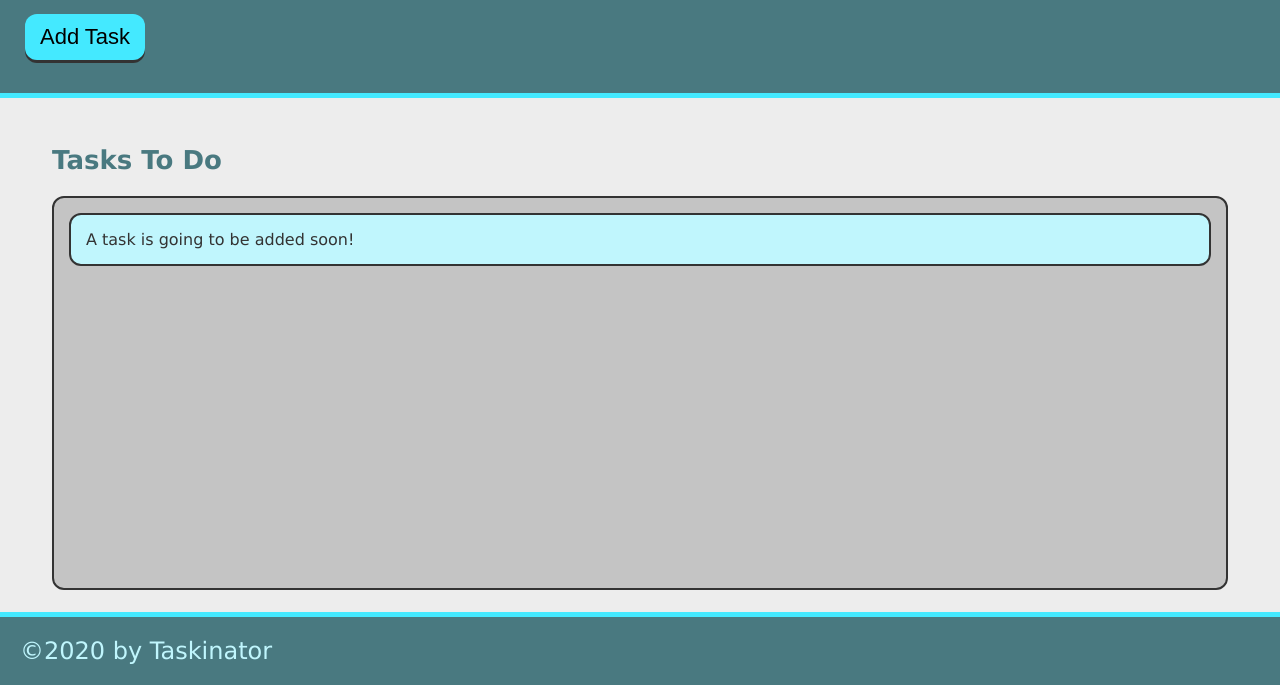
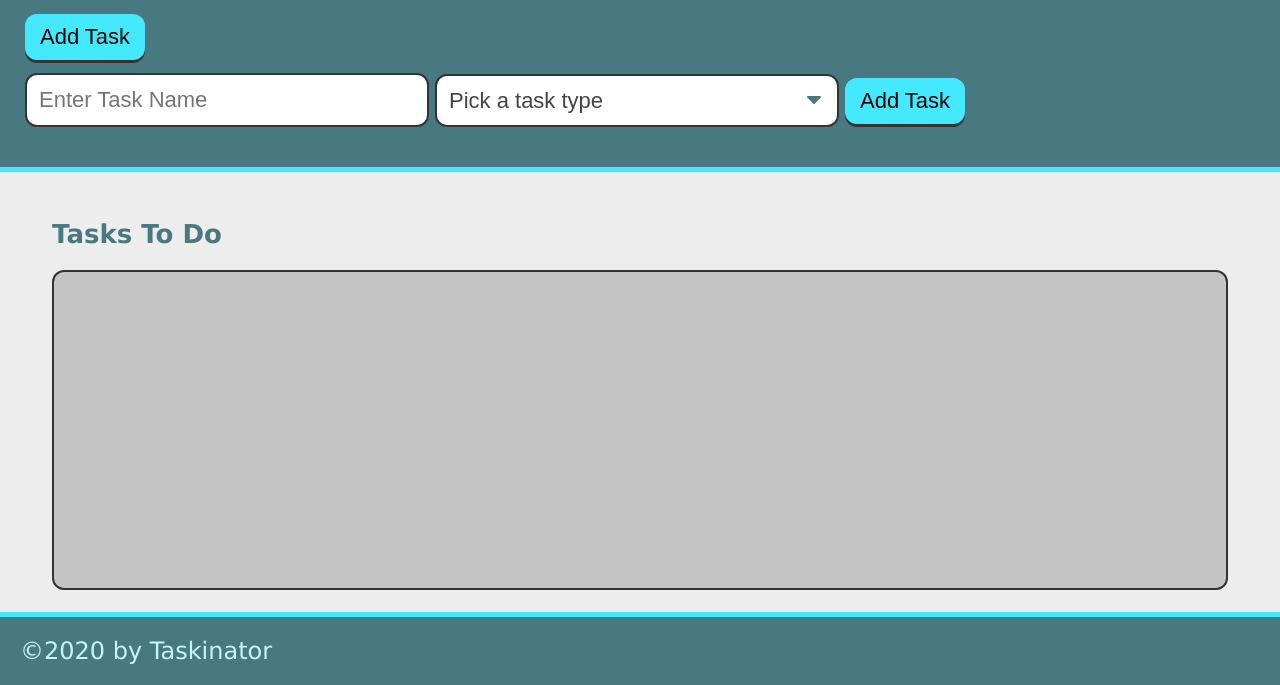
Before and after one commit to kelcmitch97/taskinator, a plain HTML site: page index.html in a window 1280 px wide. Shown: the part 115-800 px from the top of the page. Drawn offline with Linux system fonts and the light colour scheme.

Commit message:
Add html form

```diff
--- a/index.html
+++ b/index.html
@@ -20,6 +20,25 @@
     <button id="save-task" class="btn">
         Add Task
     </button>
+
+    <form id="task-form">
+        <div class="form-group">
+            <input type="text" name="task-name" placeholder="Enter Task Name" />
+        </div>
+        <div class="form-group">
+            <select name="task-type" class="select-dropdown">
+                <option value="" disabled selected>Pick a task type</option>
+                <option value="Print">Print</option>
+                <option value="Web">Web</option>
+                <option value="Mobile">Mobile</option>
+            </select>
+        </div>
+        <div class="form-group">
+            <button class="btn" id="save-task" type="submit">
+                Add Task
+            </button>
+        </div>
+    </form>
     </header>
 
     <main class="page-content">
@@ -28,7 +47,7 @@
                 Tasks To Do
             </h2>
             <ul class="task-list" id="tasks-to-do">
-                <li class="task-item">A task is going to be added soon!</li>
+
             </ul>
         </section>
     </main>
```
